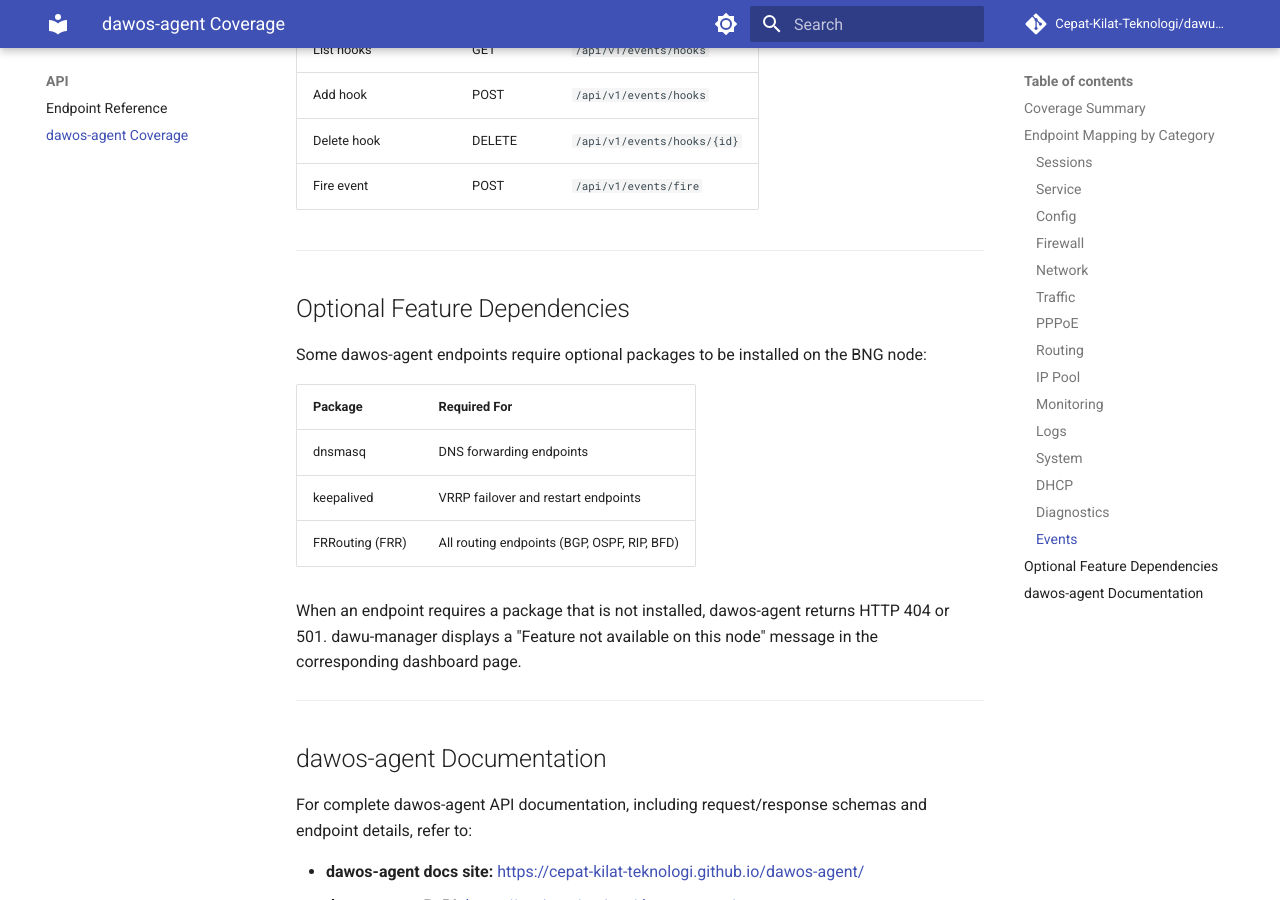
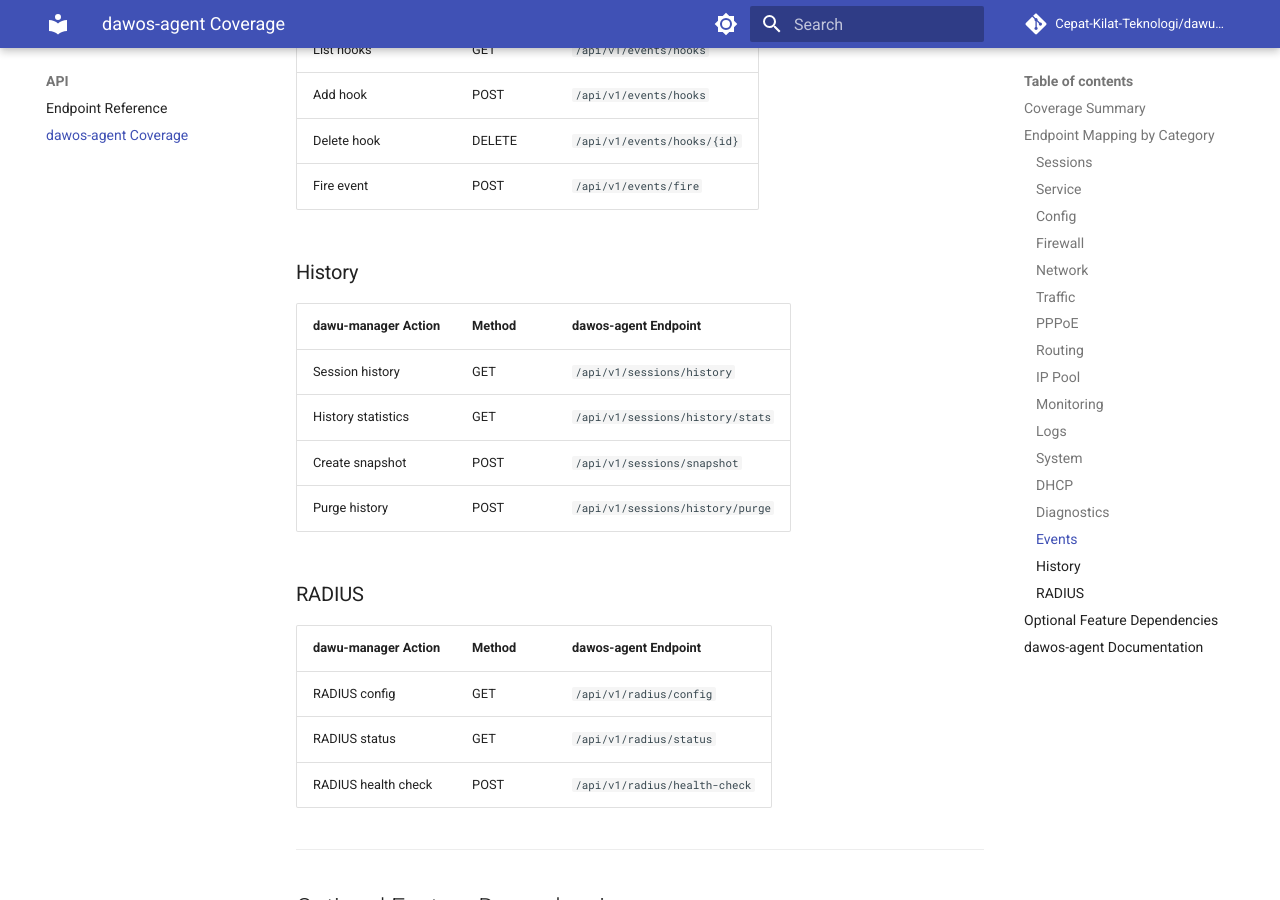
Before and after one commit to Cepat-Kilat-Teknologi/dawu-manager, an MkDocs documentation site: the page built from docs/api/dawos-agent-coverage.md, in a window 1280 px wide and 900 px high, scrolled down 6571 px. Built offline with MkDocs 1.6.1 and Material for MkDocs 9.7.7, drawn with Linux system fonts in a browser that asks for light colours; comment, search, counter and statistics services are not loaded; some of the changed text lies outside the part shown.

Commit message:
docs: add History and RADIUS endpoint mappings to API coverage
Add 7 new endpoint mappings: session history (4 endpoints) and
RADIUS diagnostics (3 endpoints). Update category count 15→17.

```diff
--- a/docs/api/dawos-agent-coverage.md
+++ b/docs/api/dawos-agent-coverage.md
@@ -178,6 +178,23 @@ dawos-agent exposes 153 HTTP endpoints across 15 feature categories. dawu-manage
 | Delete hook | DELETE | `/api/v1/events/hooks/{id}` |
 | Fire event | POST | `/api/v1/events/fire` |
 
+### History
+
+| dawu-manager Action | Method | dawos-agent Endpoint |
+|---------------------|--------|---------------------|
+| Session history | GET | `/api/v1/sessions/history` |
+| History statistics | GET | `/api/v1/sessions/history/stats` |
+| Create snapshot | POST | `/api/v1/sessions/snapshot` |
+| Purge history | POST | `/api/v1/sessions/history/purge` |
+
+### RADIUS
+
+| dawu-manager Action | Method | dawos-agent Endpoint |
+|---------------------|--------|---------------------|
+| RADIUS config | GET | `/api/v1/radius/config` |
+| RADIUS status | GET | `/api/v1/radius/status` |
+| RADIUS health check | POST | `/api/v1/radius/health-check` |
+
 ---
 
 ## Optional Feature Dependencies
```
Also changed, not shown: other parts of docs/api/dawos-agent-coverage.md (+1 -1 lines).
